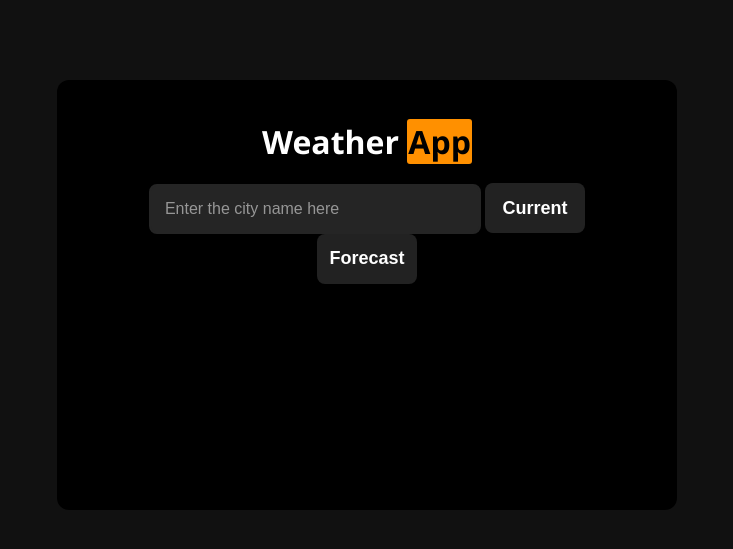
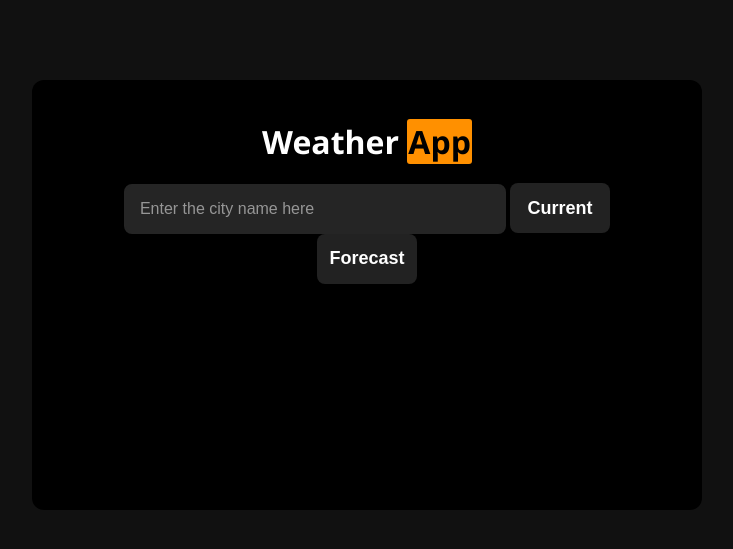
Before and after one commit to DainAtreides/weather-app-fastapi, a FastAPI app: page / in a window 1280 px wide. Shown: the top 549 px of the page, without its empty margins (273-1006 px from the left). Run offline with FastAPI, Linux system fonts and the light colour scheme.

Commit message:
Small Fix: Increase max-width of the .container and width of the input field.

```diff
--- a/static/styles/style.css
+++ b/static/styles/style.css
@@ -12,7 +12,7 @@ body {
 
 .container {
     margin-top: 80px;
-    max-width: 540px;
+    max-width: 590px;
     width: 90%;
     min-height: 350px;
     background-color: #000000;
@@ -37,7 +37,7 @@ form {
 }
 
 input[type='text'] {
-    width: 300px;
+    width: 350px;
     padding: 14px;
     border: 2px solid #252525;
     border-radius: 8px;
```
